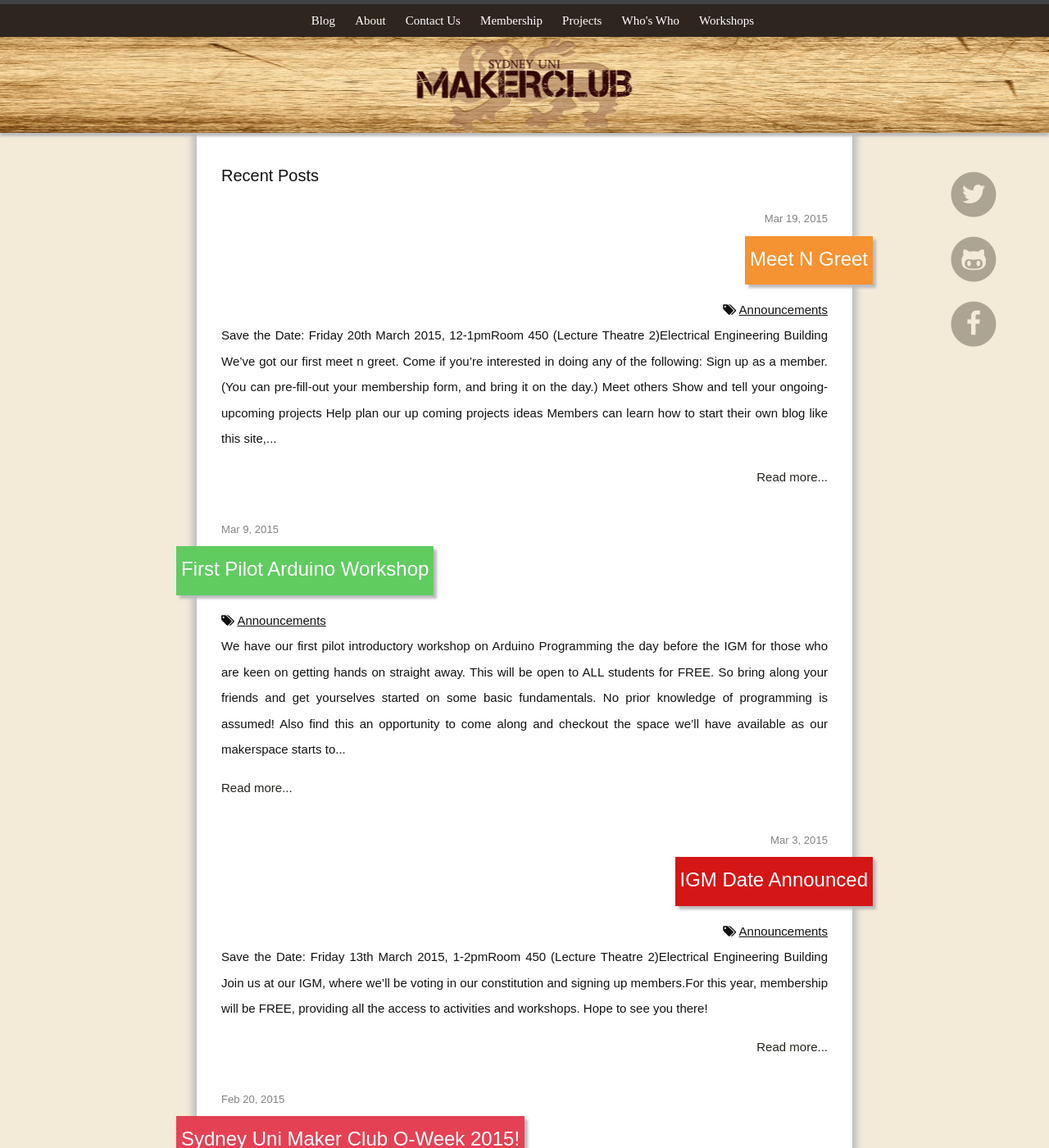
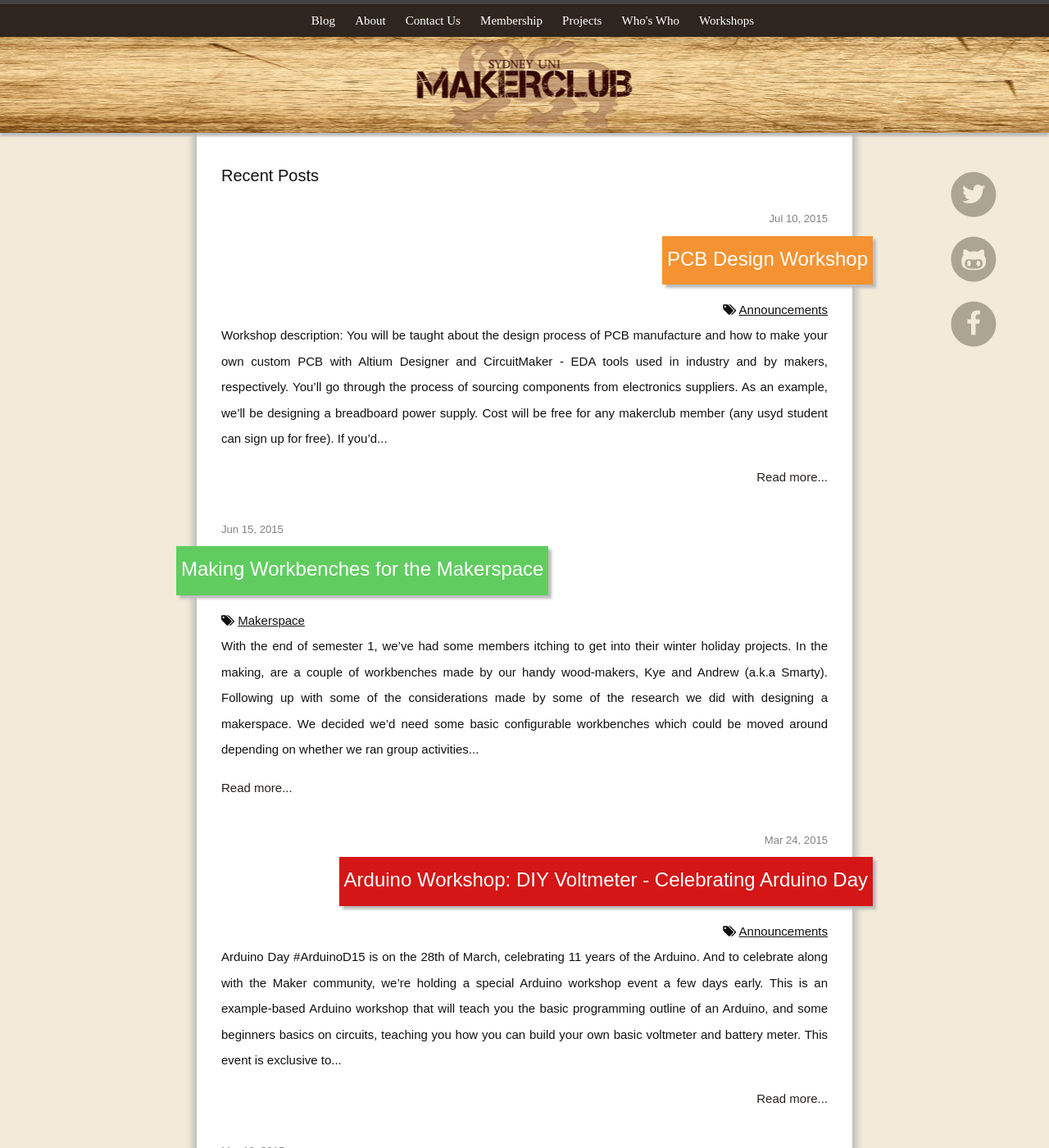
Before and after one commit to sydneyunimakerclub/sydneyunimakerclub.github.io, a Jekyll site: the page built from index.html, in a window 1280 px wide and 1400 px high. Shown: the whole window at 82% size. Built offline with Jekyll 4.4.1, drawn with Linux system fonts in a browser that asks for light colours; nearby versions of some CDN libraries.

Commit message:
updated blog

```diff
--- a/_layouts/post.html
+++ b/_layouts/post.html
@@ -12,7 +12,7 @@ layout: default
           {% endif %}
         {% endfor %} <br>
       {% endif %}
-    <p class="post-meta">{{ page.date | date: "%b %-d, %Y" }}{% if page.author %} • {{ page.author }}{% endif %}{% if page.meta %} • {{ page.meta }}{% endif %}</p>
+    <p class="post-meta">{{ page.date | date: "%b %-d, %Y" }}{% if page.author %} • By: {{ page.author }}{% endif %}{% if page.meta %} • {{ page.meta }}{% endif %}</p>
 
   </header>
 
--- /dev/null
+++ b/_posts/2015-03-24-ArduinoWorkshop-DIY-Voltmeter.markdown
@@ -0,0 +1,36 @@
+---
+layout: post
+title:  "Arduino Workshop: DIY Voltmeter - Celebrating Arduino Day"
+date:   2015-03-24
+categories: Announcements
+published: true
+---
+
+
+
+Arduino Day #ArduinoD15 is on the 28th of March, celebrating 11 years of the Arduino. And to celebrate along with the Maker community, we're holding a special Arduino workshop event a few days early.
+
+This is an example-based Arduino workshop that will teach you the basic programming outline of an Arduino, and some beginners basics on circuits, teaching you how you can build your own basic voltmeter and battery meter.
+
+This event is exclusive to members. University of Sydney students can sign up to be a member for free on the day of the event.
+
+Maker Level: Beginner
+Requirements:
+
+-A laptop with the Arduino IDE installed on it (If you can't get it working, bring it in and we can help to troubleshoot), and a vacant USB port.
+-Wear closed-in shoes (the venue is a lab which requires to follow WHS procedures)
+
+We provide:
+
+- Arduino boards and USB cable
+- Breadboard and circuit components
+- Wires and wire cutters
+- Safety Glasses
+
+
+<div align="center">
+<a href="https://www.eventbrite.com.au/e/su-maker-club-arduino-workshop-diy-voltmeter-and-battery-meter-tickets-16300317689?aff=www" target="_blank"><span class="click-here"> <span style="font-size:20pt"><span style="font-weight: bold">Click Here to Reserve a Spot! </span><br> <b>Thursday 26th March 2015, 12-2pm<br>Room 203 Link Building(J13)<br>Darlington Campus, University of Sydney<br></b> </span></span></a>
+</div>
+<br>
+
+<center>Hope to see you there!</center>
--- /dev/null
+++ b/_posts/2015-06-29-New-Workbenches.markdown
@@ -0,0 +1,19 @@
+---
+layout: post
+title:  "Making Workbenches for the Makerspace"
+date:   2015-06-15
+categories: Makerspace
+published: true
+author: Calla
+---
+With the end of semester 1, we've had some members itching to get into their winter holiday projects. In the making, are a couple of workbenches made by our handy wood-makers, Kye and Andrew (a.k.a Smarty).
+
+Following up with some of the considerations made by some of the research we did with designing a makerspace. We decided we'd need some basic configurable workbenches which could be moved around depending on whether we ran group activities like workshops, or wanted to be used for a prototyping space along the wall.
+
+With these ideal requirements in place and a restricted budget, Kye and Andrew have taken up the challenge of making a couple of workbenches that would be space efficient, good for storage, and, most importantly, reconfigurable for the various projects we'd have going on.
+
+Here's a photo of them after the first four hours of their first workbench:
+
+<div style="text-align:center" markdown="1">
+![Workbench Photo](/img/workbench.jpg "Workbench 4 hours")
+</div>
--- /dev/null
+++ b/_posts/2015-07-10-PCB-Design-Workshop.markdown
@@ -0,0 +1,25 @@
+---
+layout: post
+title:  "PCB Design Workshop"
+date:   2015-07-10
+categories: Announcements
+published: true
+---
+
+
+
+*Workshop description*:
+
+You will be taught about the design process of PCB manufacture and how to make your own custom PCB with Altium Designer and CircuitMaker - EDA tools used in industry and by makers, respectively. You'll go through the process of sourcing components from electronics suppliers. As an example, we'll be designing a breadboard power supply. Cost will be free for any makerclub member (any usyd student can sign up for free). If you'd like to get your PCB manufactured, you'll be able to do so at a small price (~5-10 dollars), depending on how compact you can get your design and how many want to get theirs made. If you go to this workshop, you'll be able to have it follow on to the next workshop which will be a soldering workshop. Welcome for all levels. Suitable for anyone who's new to electronics.
+
+*What to bring*:
+
+- Come wearing closed in shoes. You will be turned away if you are wearing sandals or thongs.
+- Computers and software *will be* supplied.
+
+<div align="center">
+<a href="http://www.eventbrite.com.au/e/su-makerclub-pcb-design-workshop-tickets-17720043126?aff=www" target="_blank"><span class="click-here"> <span style="font-size:20pt"><span style="font-weight: bold">Click Here to Reserve a Spot! </span><br> <b>Wednesday 15th July 2015, 12:30-2:30pm<br>Lab 265 Electrical Engineering Building(J03)<br>Darlington Campus, University of Sydney<br></b> </span></span></a>
+</div>
+<br>
+
+<center>Hope to see you there!</center>
```
Also changed, not shown: img/workbench.jpg (added).
